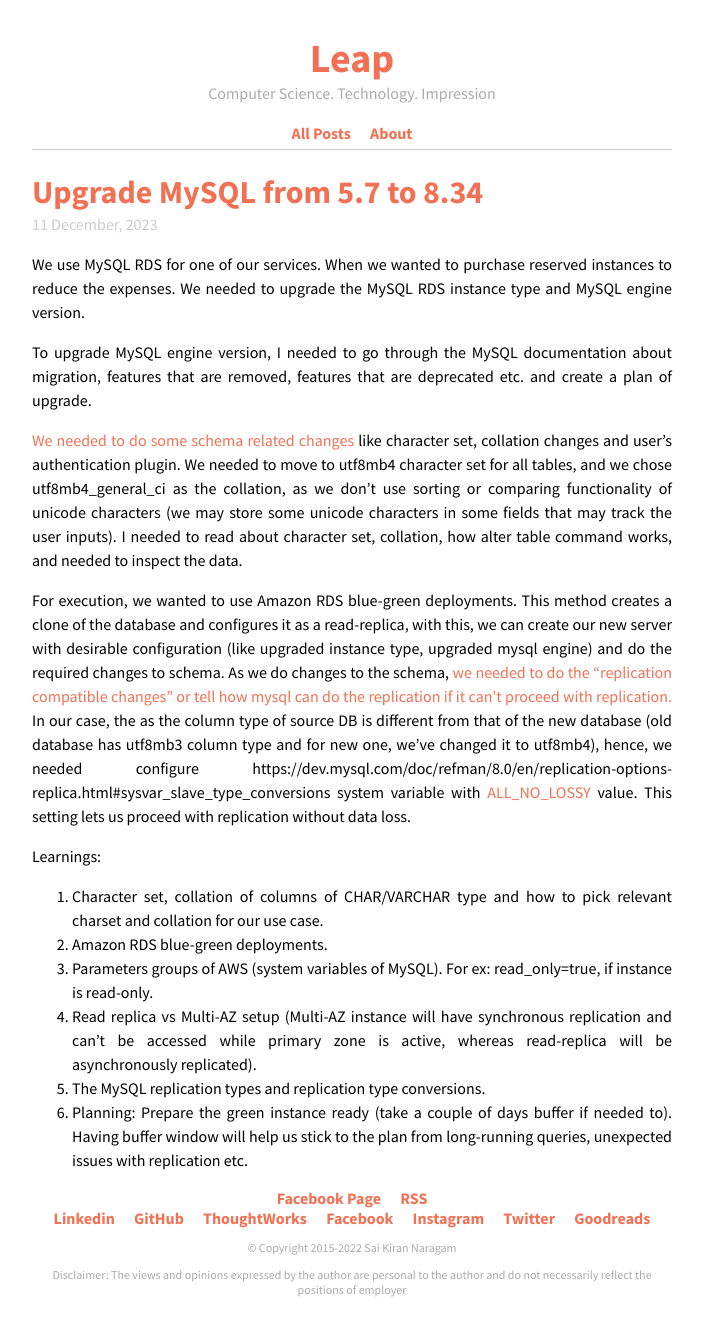
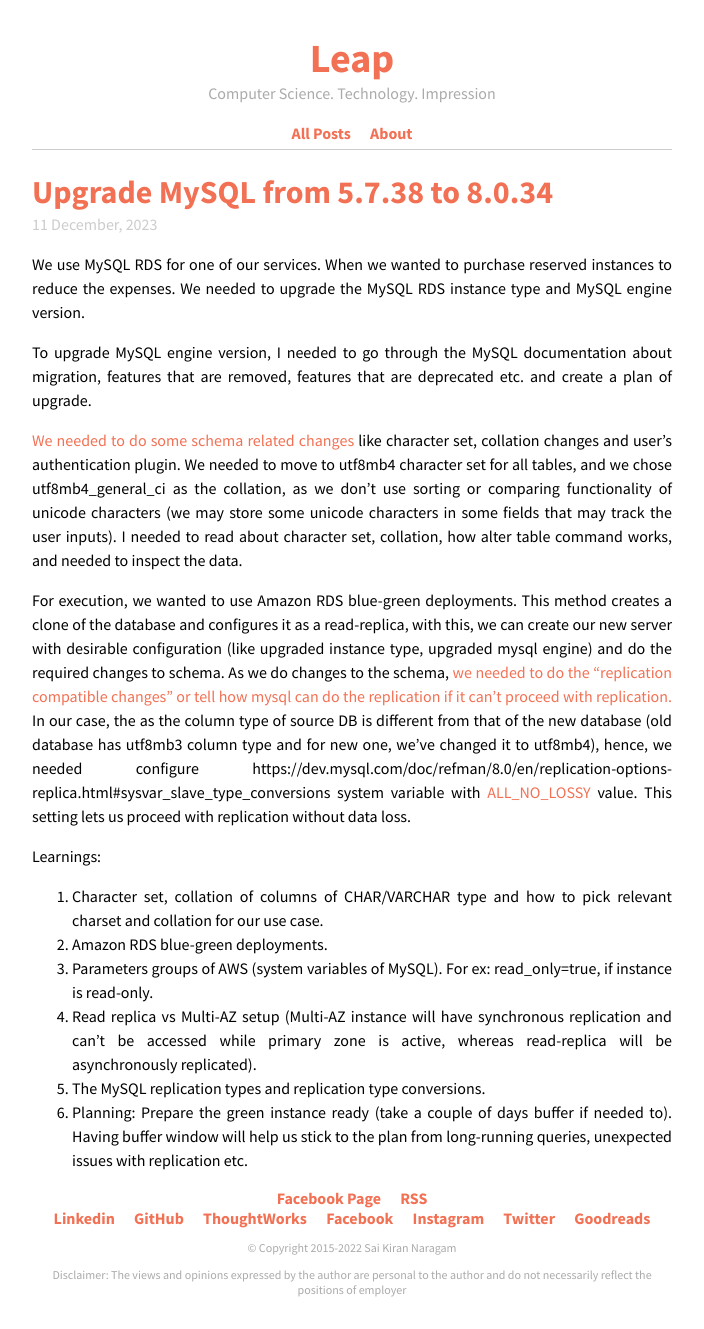
Before and after one commit to nsaikiran/impression, a Jekyll site: the page built from _short_notes/mysql-upgrade-experience.md, in a window 1280 px wide. Shown: the whole page, without its empty margins (288-992 px from the left). Built offline with Jekyll 4.4.1, drawn with Linux system fonts in a browser that asks for light colours; comment, search, counter and statistics services are not loaded; some of the changed lines change nothing that is shown.

Commit message:
update title

```diff
--- a/_short_notes/mysql-upgrade-experience.md
+++ b/_short_notes/mysql-upgrade-experience.md
@@ -1,7 +1,7 @@
 ---
 layout: post
-title:  "Upgrade MySQL from 5.7 to 8.34"
-description: "A method to release the source code"
+title:  "Upgrade MySQL from 5.7.38 to 8.0.34"
+description: "MySQL upgrade experience"
 categories: ["release-technique"]
 date: 11-12-2023
 author: "Sai Kiran"
```
